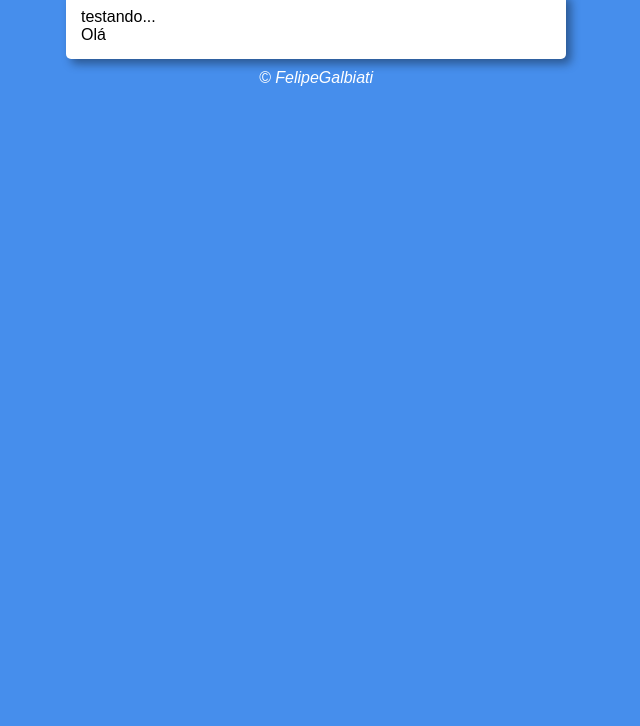
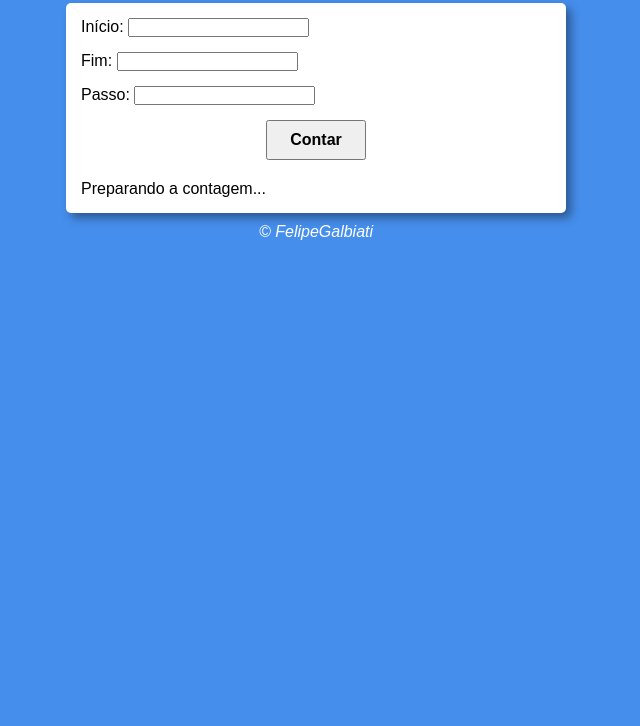
Before and after one commit to GalbiatiFelipe/javascript, a plain HTML site: page exercicios/aula14pratica/modelo/modelo.html in a window 1280 px wide. Shown: the part 74-800 px from the top of the page, without its empty margins (324-964 px from the left). Drawn offline with Linux system fonts and the light colour scheme.

Commit message:
exercicio de contagem

```diff
--- a/exercicios/aula14pratica/modelo/modelo.html
+++ b/exercicios/aula14pratica/modelo/modelo.html
@@ -3,20 +3,27 @@
 <head>
     <meta charset="UTF-8">
     <meta name="viewport" content="width=device-width, initial-scale=1.0">
-    <title>Modelo de Exercicio</title>
+    <title>Contador</title>
     <link rel="stylesheet" href="style.css">
 </head>
 <body>
     <header>
-        <h1>Título</h1>
+        <h1>Vamos contar!</h1>
     </header>
 
     <section>
-        <div>
-            testando...
+        <div id="dados">
+            Início:
+            <input type="number" id="ini" name="start"> <br>
+            Fim:
+            <input type="number" name="end" id="fim"> <br>
+            Passo:
+            <input type="number" name="pass" id="passo">
+            <br>
+            <input type="button" value="Contar" id="botao" onclick="contar()">
         </div>
-        <div>
-            Olá
+        <div id="res">
+            Preparando a contagem...
         </div>
     </section>
 
--- a/exercicios/aula14pratica/modelo/script.js
+++ b/exercicios/aula14pratica/modelo/script.js
@@ -0,0 +1,32 @@
+function contar() {
+    var ini = document.getElementById('ini')
+    var fim = document.getElementById('fim')
+    var passo = document.getElementById('passo')
+    var res = document.getElementById('res')
+
+    if (ini.value.length == 0 || fim.value.length == 0 || passo.value.length == 0) {
+        res.innerHTML = 'Impossível contar!'
+        window.alert('[ERRO] preencha os dados requeridos!')
+    } else {
+        res.innerHTML = 'contando: <br>'
+        let i = Number(ini.value)
+        let f = Number(fim.value)
+        let p = Number(passo.value)
+        if (p <= 0) {
+            window.alert('Passo inválido! digite 1 ou mais')
+            p = 1
+        }
+        if (i < f) {
+            for(var c = i; c <= f; c += p) {
+                res.innerHTML += `${c} \u{1F449}`
+            }
+
+        } else {
+            for(var c = i; c >= f; c-= p) {
+                res.innerHTML += `${c} \u{1F449}`
+            }
+        }
+        res.innerHTML += `\u{1F3C1}`
+
+    }
+}
--- a/exercicios/aula14pratica/modelo/style.css
+++ b/exercicios/aula14pratica/modelo/style.css
@@ -15,6 +15,7 @@ header {
     color: white;
     text-align: center;
     margin-top: 20px;
+    margin-bottom: 20px;
 }
 
 section {
@@ -27,6 +28,24 @@ section {
     margin-top: 10px;
 }
 
+label {
+    margin-bottom: 15px;
+}
+
+input {
+    margin-bottom: 15px;
+}
+
+input#botao {
+    width: 100px;
+    height: 40px;
+    display: block;
+    margin: auto;
+    font-size: medium;
+    font-weight: bold;
+    margin-bottom: 20px;
+}
+
 footer {
     color: white;
     text-align: center;
```
